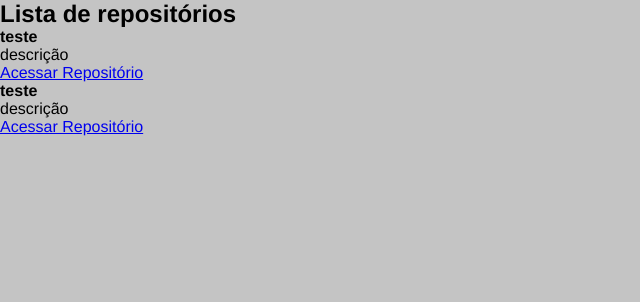
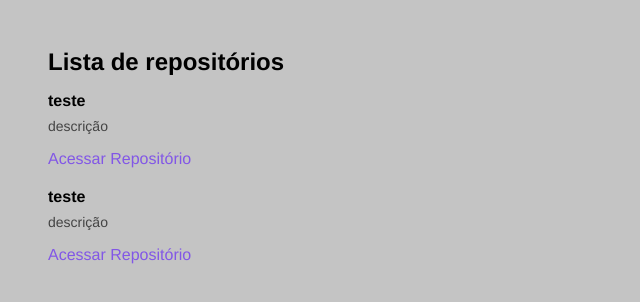
Before and after one commit to victor-magaldi/github-explorer, a React app: page / in a window 1280 px wide. Shown: the top 302 px of the page, without its empty margins (0-640 px from the left). Built offline with nearby package versions, Linux system fonts and the light colour scheme.

Commit message:
style list

```diff
--- a/src/components/RepositoryList.jsx
+++ b/src/components/RepositoryList.jsx
@@ -1,4 +1,5 @@
 import { RepositoryItem } from "./RepositoryItem";
+import "../styles/repositorie.scss";
 
 const repository = {
     name: "teste",
--- /dev/null
+++ b/src/styles/repositorie.scss
@@ -0,0 +1,24 @@
+section.respository-list {
+    margin: 48px;
+    h1 {
+        margin-bottom: 16px;
+    }
+    ul {
+        list-style: none;
+        li:not(:last-child) {
+            margin-bottom: 20px;
+        }
+        p {
+            font-size: 14px;
+            color: #444;
+            margin-top: 8px;
+        }
+
+        a {
+            display: inline-block;
+            margin-top: 16px;
+            text-decoration: none;
+            color: #8257e6;
+        }
+    }
+}
```
